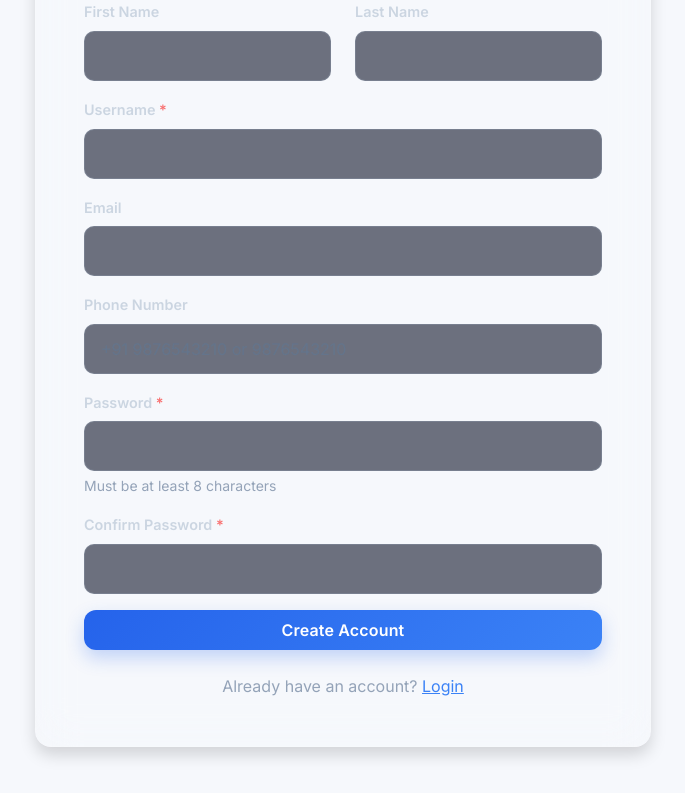
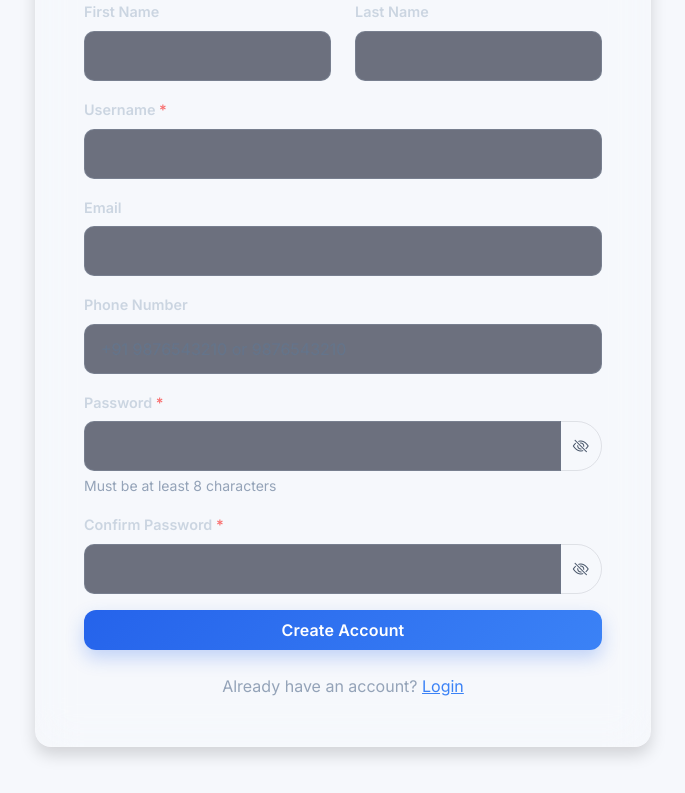
Before and after one commit to AlexBabu26/SafeAlert-Acdemic, a Django app: page /register in a window 1280 px wide. Shown: the part 629-1422 px from the top of the page, without its empty margins (297-982 px from the left). Run offline with Django 4.2, Linux system fonts and the light colour scheme.

Commit message:
Add password visibility toggle functionality to login, registration, and reset password forms
- Implemented a password visibility toggle button for the login, registration, and reset password forms to enhance user experience.
- Updated CSS styles for the toggle button to improve visual feedback on hover and focus states.
- Added JavaScript functions to handle the toggle functionality, allowing users to view or hide their password input.

```diff
--- a/static/css/app.css
+++ b/static/css/app.css
@@ -136,6 +136,19 @@ main {
 .form-select:focus {
     border-color: rgba(37, 99, 235, 0.45);
     box-shadow: var(--sa-ring);
+}
+
+/* Password visibility toggle button */
+.password-toggle-btn {
+    border-color: var(--sa-border);
+    color: var(--sa-muted);
+}
+
+.password-toggle-btn:hover,
+.password-toggle-btn:focus {
+    color: var(--sa-primary);
+    border-color: rgba(37, 99, 235, 0.45);
+    background-color: color-mix(in srgb, var(--sa-primary) 8%, transparent);
 }
 
 .btn {
--- a/templates/public/register.html
+++ b/templates/public/register.html
@@ -414,12 +414,22 @@
 
                         <div class="mb-3">
                             <label for="password" class="form-label">Password <span class="text-danger">*</span></label>
-                            <input type="password" class="form-control" id="password" required>
+                            <div class="input-group">
+                                <input type="password" class="form-control" id="password" required>
+                                <button class="btn btn-outline-secondary password-toggle-btn" type="button" id="toggle-register-password" aria-label="Show password">
+                                    <i class="bi bi-eye-slash"></i>
+                                </button>
+                            </div>
                             <div class="form-text">Must be at least 8 characters</div>
                         </div>
                         <div class="mb-3">
                             <label for="password2" class="form-label">Confirm Password <span class="text-danger">*</span></label>
-                            <input type="password" class="form-control" id="password2" required>
+                            <div class="input-group">
+                                <input type="password" class="form-control" id="password2" required>
+                                <button class="btn btn-outline-secondary password-toggle-btn" type="button" id="toggle-register-password2" aria-label="Show confirm password">
+                                    <i class="bi bi-eye-slash"></i>
+                                </button>
+                            </div>
                         </div>
                         <button type="submit" class="btn btn-primary w-100 py-2" id="submit-btn">
                             <span id="btn-text">Create Account</span>
@@ -447,7 +457,23 @@ document.addEventListener('DOMContentLoaded', function() {
     loadDepartments();
     loadDepartmentTypes();
     loadAreas();
+    setupPasswordToggle('password', 'toggle-register-password');
+    setupPasswordToggle('password2', 'toggle-register-password2');
 });
+
+function setupPasswordToggle(inputId, buttonId) {
+    const input = document.getElementById(inputId);
+    const button = document.getElementById(buttonId);
+    if (!input || !button) return;
+
+    button.addEventListener('click', function() {
+        const icon = button.querySelector('i');
+        const isHidden = input.type === 'password';
+        input.type = isHidden ? 'text' : 'password';
+        icon.className = isHidden ? 'bi bi-eye' : 'bi bi-eye-slash';
+        button.setAttribute('aria-label', isHidden ? 'Hide password' : 'Show password');
+    });
+}
 
 function selectRole(role) {
     selectedRole = role;
```
Also changed, not shown: static/js/public/reset_password.js (+17 -0 lines), templates/public/login.html (+21 -1 lines), templates/public/reset_password.html (+12 -2 lines).
